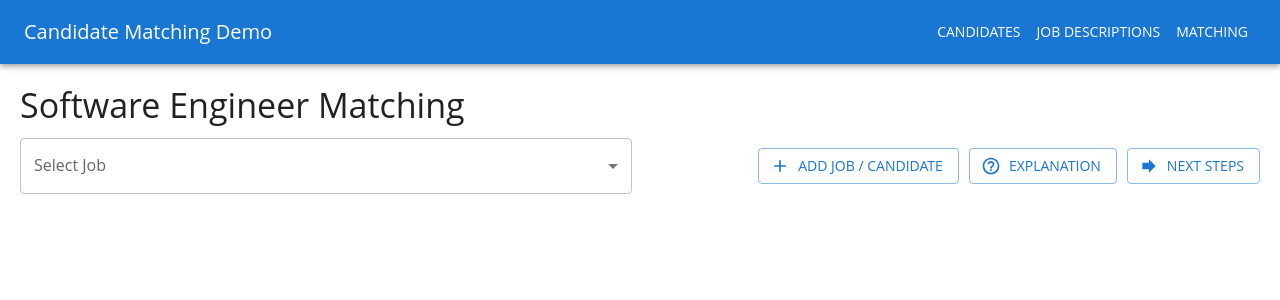
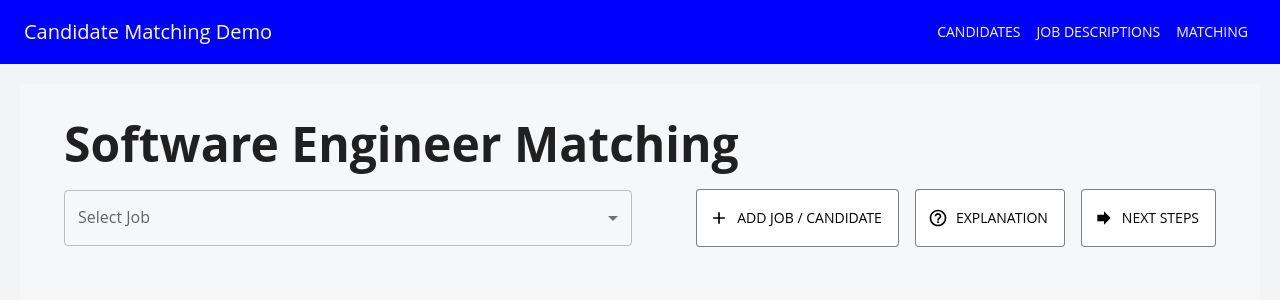
Before and after one commit to skarlinski/candidate-matching, a React (Create React App) app: page / in a window 1280 px wide. Shown: the top 300 px of the page. Built offline with nearby package versions, Linux system fonts and the light colour scheme.

Commit message:
style changes

```diff
--- a/src/App.css
+++ b/src/App.css
@@ -13,8 +13,9 @@
   }
 }
 
+
 .App-header {
-  background-color: #282c34;
+  background-color: blue;
   min-height: 100vh;
   display: flex;
   flex-direction: column;
--- a/src/App.js
+++ b/src/App.js
@@ -12,9 +12,9 @@ import SoftwareEngineerMatching from './components/SoftwareEngineerMatching';
 function App() {
   return (
     <Router>
-      <AppBar position="static">
+      <AppBar position="static" sx="{{color:blue}}">
         <Toolbar>
-          <Typography variant="h6" component={Link} to="/" sx={{ flexGrow: 1, textDecoration: 'none', color: 'inherit' }}>
+          <Typography variant="h6" component={Link} to="/" sx={{ flexGrow: 1, textDecoration: 'none', color: 'inherit'}}>
             Candidate Matching Demo
           </Typography>
           <Button color="inherit" component={Link} to="/candidates">Candidates</Button>
@@ -22,7 +22,7 @@ function App() {
           <Button color="inherit" component={Link} to="/software-matching">Matching</Button>
         </Toolbar>
       </AppBar>
-      <div style={{ padding: '20px' }}>
+      <div style={{ padding: '20px', backgroundColor:'rgb(243, 244, 246)'  }}>
         <Routes>
           <Route path="/" element={<SoftwareEngineerMatching />} />
           <Route path="/candidates" element={<Candidates />} />
--- a/src/components/SoftwareEngineerMatching.js
+++ b/src/components/SoftwareEngineerMatching.js
@@ -22,13 +22,17 @@ import {
   Grid,
   Card,
   CardContent,
+  CircularProgress,
+  AppBar,
+  Toolbar,
+  Container
 } from '@mui/material';
-import InfoIcon from '@mui/icons-material/Info';
+import InfoIcon from '@mui/icons-material/InfoOutlined';
 import HelpOutlineIcon from '@mui/icons-material/HelpOutline';
 import ForwardIcon from '@mui/icons-material/Forward';
 import AddIcon from '@mui/icons-material/Add';
-import PhoneIcon from '@mui/icons-material/Phone';
-import EmailIcon from '@mui/icons-material/Email';
+import PhoneIcon from '@mui/icons-material/LocalPhoneOutlined';
+import EmailIcon from '@mui/icons-material/EmailOutlined';
 import LinkedInIcon from '@mui/icons-material/LinkedIn';
 
 import {
@@ -37,7 +41,7 @@ import {
   softwareCategoryMatrix,
 } from '../data/Data';
 
-import AddItemModal from './AddItemModal';
+import AddItemModal from './AddItemModal'; // Using the modal we created for adding jobs/candidates
 
 function SoftwareEngineerMatching() {
   const [selectedJobId, setSelectedJobId] = useState('');
@@ -204,12 +208,13 @@ function SoftwareEngineerMatching() {
   }
 
   return (
-    <div>
-      <Typography variant="h4" gutterBottom>
+    <Box sx={{ backgroundColor: '#F6F7F9', minHeight: '100vh'}}>
+      <Container maxWidth="lg" sx={{ py: 4 }}>
+        <Typography variant="h3" gutterBottom sx={{ fontWeight: 'bold' }}>
           Software Engineer Matching
         </Typography>
 
-      <Grid container spacing={2} alignItems="center" style={{ marginBottom: '20px' }}>
+        <Grid container spacing={2} alignItems="center" sx={{ mb: 4 }}>
           <Grid item xs={12} sm={6}>
             <FormControl fullWidth variant="outlined">
               <InputLabel id="job-select-label">Select Job</InputLabel>
@@ -227,12 +232,12 @@ function SoftwareEngineerMatching() {
               </Select>
             </FormControl>
           </Grid>
-        <Grid item xs={12} sm={6} style={{ textAlign: 'right' }}>
+          <Grid item xs={12} sm={6} sx={{ textAlign: 'right' }}>
             <Button
               variant="outlined"
               startIcon={<AddIcon />}
               onClick={() => setOpenAddItemModal(true)}
-            style={{ marginRight: '10px' }}
+              sx={{ mr: 2, padding:"16px", background: "white" }}
             >
               Add Job / Candidate
             </Button>
@@ -240,7 +245,7 @@ function SoftwareEngineerMatching() {
               variant="outlined"
               startIcon={<HelpOutlineIcon />}
               onClick={() => setOpenExplanationModal(true)}
-            style={{ marginRight: '10px' }}
+              sx={{ mr: 2, padding:"16px", background: "white" }}
             >
               Explanation
             </Button>
@@ -248,6 +253,7 @@ function SoftwareEngineerMatching() {
               variant="outlined"
               startIcon={<ForwardIcon />}
               onClick={() => setOpenNextStepsModal(true)}
+              sx={{ padding:"16px", background: "white" }}
             >
               Next Steps
             </Button>
@@ -255,31 +261,29 @@ function SoftwareEngineerMatching() {
         </Grid>
 
         {selectedJob && (
-        <Card variant="outlined" style={{ marginBottom: '20px' }}>
-          <CardContent>
-            <Typography variant="h5" component="div">
+          <Card variant="outlined" sx={{ mb: 4, p: 2 }}>
+            <Typography variant="h5" component="div" sx={{ fontWeight: 'bold' }}>
               {selectedJob.title}
             </Typography>
             <Typography color="textSecondary" gutterBottom>
               Category: {selectedJob.category}
             </Typography>
-            <Typography variant="body1" style={{ marginTop: '10px' }}>
+            <Typography variant="body1" sx={{ mt: 1 }}>
               {selectedJob.description}
             </Typography>
-          </CardContent>
           </Card>
         )}
 
         {sortedCandidates.length > 0 && (
-        <TableContainer component={Paper}>
+          <Paper elevation={0}>
+            <TableContainer>
               <Table aria-label="matching table">
                 <TableHead>
                   <TableRow>
-                <TableCell>Candidate Name</TableCell>
-                <TableCell>Match Score (%)</TableCell>
-                <TableCell>Category</TableCell>
-                <TableCell>Details</TableCell>
-                <TableCell>Contact</TableCell>
+                    <TableCell sx={{ fontWeight: 'bold' }}>Candidate Name</TableCell>
+                    <TableCell sx={{ fontWeight: 'bold' }}>Match Score (%)</TableCell>
+                    <TableCell sx={{ fontWeight: 'bold' }}>Details</TableCell>
+                    <TableCell sx={{ fontWeight: 'bold' }}>Contact</TableCell>
                   </TableRow>
                 </TableHead>
                 <TableBody>
@@ -287,7 +291,6 @@ function SoftwareEngineerMatching() {
                     <TableRow key={candidate.id}>
                       <TableCell>{candidate.name}</TableCell>
                       <TableCell>{candidate.matchScore.toFixed(2)}</TableCell>
-                  <TableCell>{candidate.category}</TableCell>
                       <TableCell>
                         <IconButton
                           onClick={() => setSelectedCandidate(candidate)}
@@ -328,7 +331,9 @@ function SoftwareEngineerMatching() {
                 </TableBody>
               </Table>
             </TableContainer>
+          </Paper>
         )}
+      </Container>
 
       {/* Candidate Details Modal */}
       <Modal
@@ -368,6 +373,8 @@ function SoftwareEngineerMatching() {
                 <br />
                 <strong>Seniority Level:</strong> {selectedCandidate.seniorityLevel}
                 <br />
+                <strong>Years of Experience:</strong> {selectedCandidate.yearsOfExperience}
+                <br />
                 <strong>Education:</strong> {selectedCandidate.education}
                 <br />
                 <strong>Phone:</strong> {selectedCandidate.phone}
@@ -378,30 +385,19 @@ function SoftwareEngineerMatching() {
                 <Typography variant="h6">Job Details: {selectedJob.title}</Typography>
                 <strong>Category:</strong> {selectedJob.category}
                 <br />
-                <strong>Target Seniority Level:</strong>{' '}
-                {selectedJob.seniorityLevelTarget}
+                <strong>Target Seniority Level:</strong> {selectedJob.seniorityLevelTarget}
                 <br />
                 <strong>Description:</strong> {selectedJob.description}
                 <br />
                 <br />
                 <Typography variant="h6">Match Score Breakdown</Typography>
-                <strong>Total Match Score:</strong>{' '}
-                {selectedCandidate.matchScore.toFixed(2)}%
+                <strong>Total Match Score:</strong> {selectedCandidate.matchScore.toFixed(2)}%
                 <br />
-                <strong>Category Score:</strong>{' '}
-                {(selectedCandidate.matchDetails.categoryScore * 100).toFixed(2)}% (
-                {selectedCandidate.matchDetails.pointsCategory.toFixed(2)}/
-                {selectedCandidate.matchDetails.maxPointsCategory.toFixed(2)} points)
+                <strong>Category Score:</strong> {(selectedCandidate.matchDetails.categoryScore * 100).toFixed(2)}% ({selectedCandidate.matchDetails.pointsCategory.toFixed(2)}/{selectedCandidate.matchDetails.maxPointsCategory.toFixed(2)} points)
                 <br />
-                <strong>Company Score:</strong>{' '}
-                {(selectedCandidate.matchDetails.companyScoreNormalized * 100).toFixed(2)}% (
-                {selectedCandidate.matchDetails.pointsCompany.toFixed(2)}/
-                {selectedCandidate.matchDetails.maxPointsCompany.toFixed(2)} points)
+                <strong>Company Score:</strong> {(selectedCandidate.matchDetails.companyScoreNormalized * 100).toFixed(2)}% ({selectedCandidate.matchDetails.pointsCompany.toFixed(2)}/{selectedCandidate.matchDetails.maxPointsCompany.toFixed(2)} points)
                 <br />
-                <strong>Seniority Score:</strong>{' '}
-                {(selectedCandidate.matchDetails.seniorityScore * 100).toFixed(2)}% (
-                {selectedCandidate.matchDetails.pointsSeniority.toFixed(2)}/
-                {selectedCandidate.matchDetails.maxPointsSeniority.toFixed(2)} points)
+                <strong>Seniority Score:</strong> {(selectedCandidate.matchDetails.seniorityScore * 100).toFixed(2)}% ({selectedCandidate.matchDetails.pointsSeniority.toFixed(2)}/{selectedCandidate.matchDetails.maxPointsSeniority.toFixed(2)} points)
               </Typography>
             </>
           )}
@@ -409,14 +405,11 @@ function SoftwareEngineerMatching() {
       </Modal>
 
       {/* Add Item Modal */}
-
       <AddItemModal
         open={openAddItemModal}
         onClose={() => setOpenAddItemModal(false)}
         onAddCandidate={handleAddCandidate}
         onAddJob={handleAddJob}
-  selectedJob={selectedJob}
-  calculateMatchScore={calculateMatchScore}
       />
 
       {/* Explanation Modal */}
@@ -449,23 +442,17 @@ function SoftwareEngineerMatching() {
           >
             The system calculates a total match score for each candidate by combining
             three criteria, weighted according to the job's specifications.
-            <br />
-            <br />
-            <strong>Category Score:</strong>
-            <br />
+            <br /><br />
+            <strong>Category Score:</strong><br />
             Determined from the category similarity matrix. If a candidate's category
             perfectly matches the job's category, they receive the highest score. Related
             fields receive partial scores, and unrelated fields score lower.
-            <br />
-            <br />
-            <strong>Company Score Normalization:</strong>
-            <br />
+            <br /><br />
+            <strong>Company Score Normalization:</strong><br />
             The candidate's company score is normalized on a scale from 0 to 1. Higher
             company scores contribute more positively to the overall match score.
-            <br />
-            <br />
-            <strong>Seniority Score:</strong>
-            <br />
+            <br /><br />
+            <strong>Seniority Score:</strong><br />
             Calculated based on the absolute difference between the candidate's
             seniority level and the job's target seniority level.
             <ul>
@@ -476,19 +463,15 @@ function SoftwareEngineerMatching() {
                 A difference of <strong>1</strong>: Acceptable match (score of 0.7).
               </li>
               <li>
-                A difference of <strong>2 or more</strong>: Less suitable (score of
-                0.0).
+                A difference of <strong>2 or more</strong>: Less suitable (score of 0.0).
               </li>
             </ul>
-            <strong>Applying Weights:</strong>
-            <br />
+            <strong>Applying Weights:</strong><br />
             Each criterion is multiplied by its assigned weight. Weights reflect the
             importance of each criterion for the specific job. For example, a job might
             assign more weight to category match if expertise is crucial.
-            <br />
-            <br />
-            <strong>Total Match Score:</strong>
-            <br />
+            <br /><br />
+            <strong>Total Match Score:</strong><br />
             The weighted scores are summed and divided by the total weight. The result
             is a percentage representing the candidate's overall suitability.
           </Typography>
@@ -541,7 +524,7 @@ function SoftwareEngineerMatching() {
           </Typography>
         </Box>
       </Modal>
-    </div>
+    </Box>
   );
 }
 
--- a/src/index.css
+++ b/src/index.css
@@ -1,5 +1,8 @@
 /* src/index.css */
 
 body {
-  background-color: #f8f9fa;
+  background-color: #F6F7F9;
 }
+header{
+  background-color: blue !important;
+}
--- a/src/index.js
+++ b/src/index.js
@@ -5,6 +5,7 @@ import ReactDOM from 'react-dom';
 import { ThemeProvider } from '@mui/material/styles';
 import CssBaseline from '@mui/material/CssBaseline';
 import App from './App';
+import './index.css'
 import theme from './theme';
 
 ReactDOM.render(
--- a/src/theme.js
+++ b/src/theme.js
@@ -5,7 +5,7 @@ import { createTheme } from '@mui/material/styles';
 const theme = createTheme({
   palette: {
     primary: {
-      main: '#1976d2', // Custom primary color
+      main: '#000', // Custom primary color
     },
     secondary: {
       main: '#dc004e', // Custom secondary color
```
Lines whose indentation alone changed are shown as unchanged.
